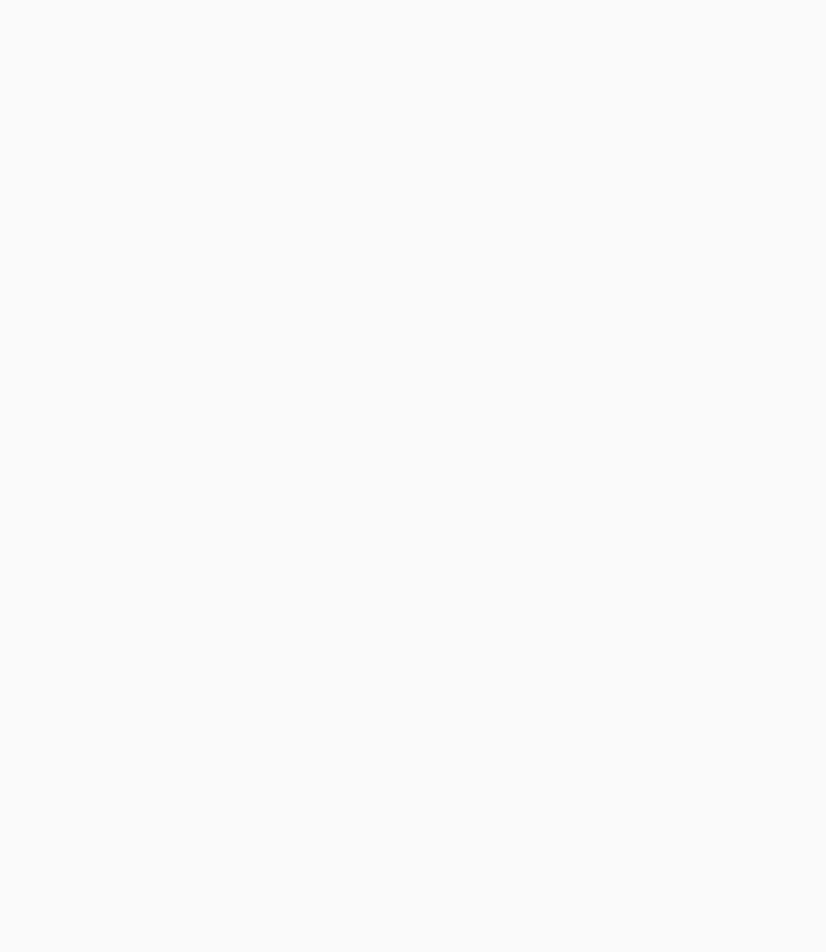
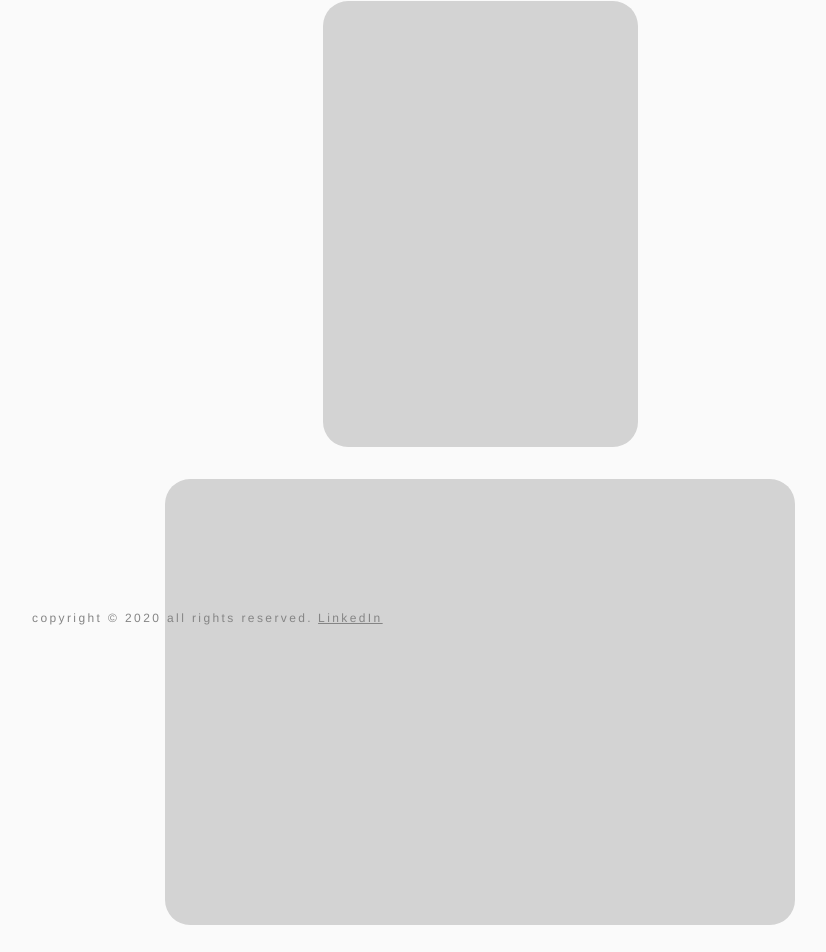
Before and after one commit to fyeung21/edison-web, a React (Create React App) app: page /work in a window 1280 px wide. Shown: the part 136-1088 px from the top of the page, without its empty margins (160-986 px from the left). Before the commit the page ends 800 px from the top, so only its background shows below. Built offline with nearby package versions, Linux system fonts and the light colour scheme.

Commit message:
Setup files and basic style for work section

```diff
--- /dev/null
+++ b/src/components/Work/Tall.js
@@ -0,0 +1,12 @@
+import React from "react";
+import { TallCont, TallImg } from "./workStyles";
+
+const Tall = () => {
+    return (
+        <TallCont>
+            <TallImg />
+        </TallCont>
+    );
+}
+
+export default Tall;
--- /dev/null
+++ b/src/components/Work/Wide.js
@@ -0,0 +1,12 @@
+import React from "react";
+import { WideCont, WideImg } from "./workStyles";
+
+const Wide = () => {
+    return (
+        <WideCont>
+            <WideImg />
+        </WideCont>
+    );
+}
+
+export default Wide;
--- /dev/null
+++ b/src/components/Work/WorkLayout.js
@@ -0,0 +1,22 @@
+import React from "react";
+import { WorkCont } from "./workStyles";
+import Wide from "./Wide";
+import Tall from "./Tall";
+
+const WorkLayout = () => {
+    return (
+        <WorkCont>
+            <Tall />
+            <Wide />
+            <Wide />
+            <Tall />
+            <Tall />
+            <Wide />
+            <Wide />
+            <Tall />
+            <Wide />
+        </WorkCont>
+    );
+}
+
+export default WorkLayout;
--- /dev/null
+++ b/src/components/Work/workStyles.js
@@ -0,0 +1,37 @@
+import styled from "styled-components";
+import { theme } from "../Theme";
+
+export const WorkCont = styled.div`
+    display: flex;
+    flex-direction: row;
+    flex-wrap: wrap;
+    margin: 4rem 13rem 8rem;
+`
+
+///////////////  Tall
+
+export const TallCont = styled.div`
+    display: flex;
+    height: 446px;
+    width: 315px;
+    margin: 1rem auto;
+`
+export const TallImg = styled.div`
+    background-color: lightgrey;
+    width: 100%;
+    border-radius: 25px;
+`
+
+////////////////  Wide
+
+export const WideCont = styled.div`
+    display: flex;
+    height: 446px;
+    width: 630px;
+    margin: 1rem auto;
+`
+export const WideImg = styled.div`
+    background-color: lightgrey;
+    width: 100%;
+    border-radius: 25px;
+`
--- a/src/pages/work/work.js
+++ b/src/pages/work/work.js
@@ -1,7 +1,10 @@
 import React from 'react';
+import WorkLayout from '../../components/Work/WorkLayout';
 
 const Work = () => {
-    return <h2>Work</h2>;
+    return (
+        <WorkLayout />
+    );
 }
 
 export default Work;
```
